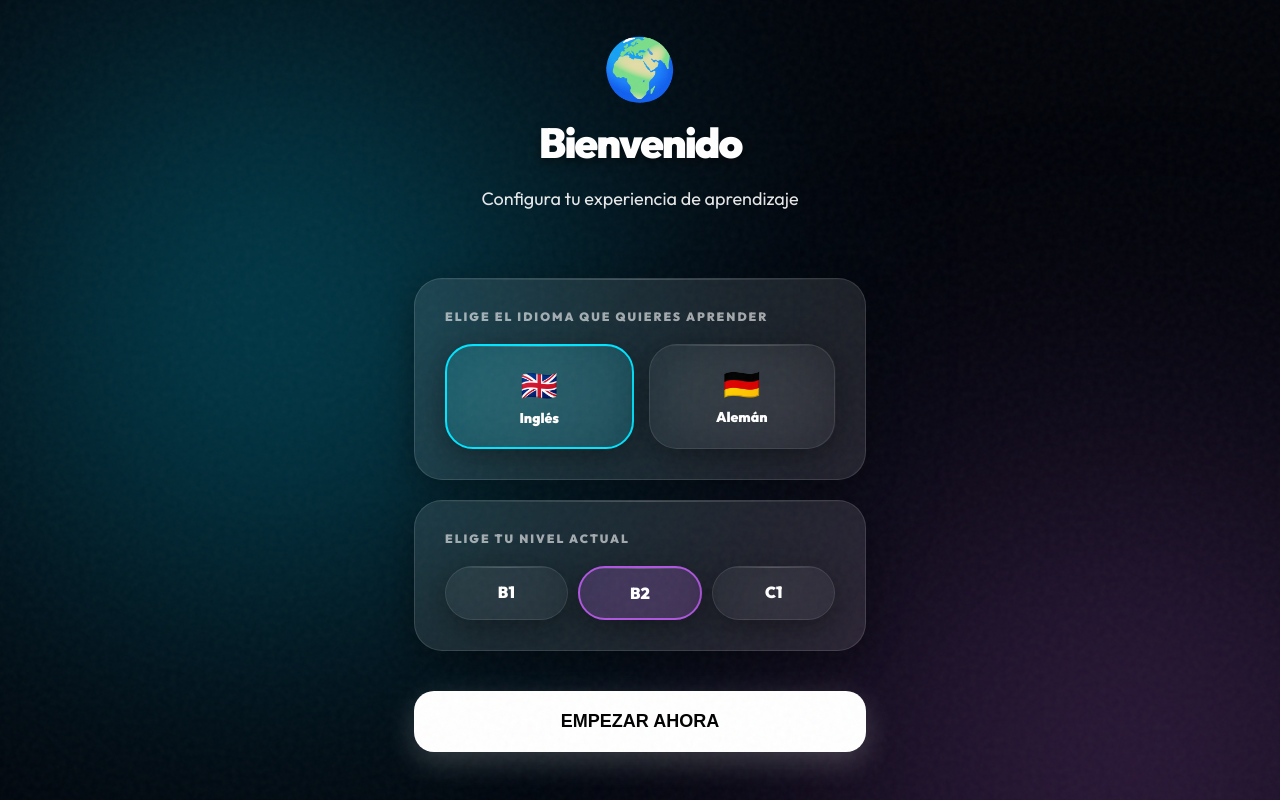
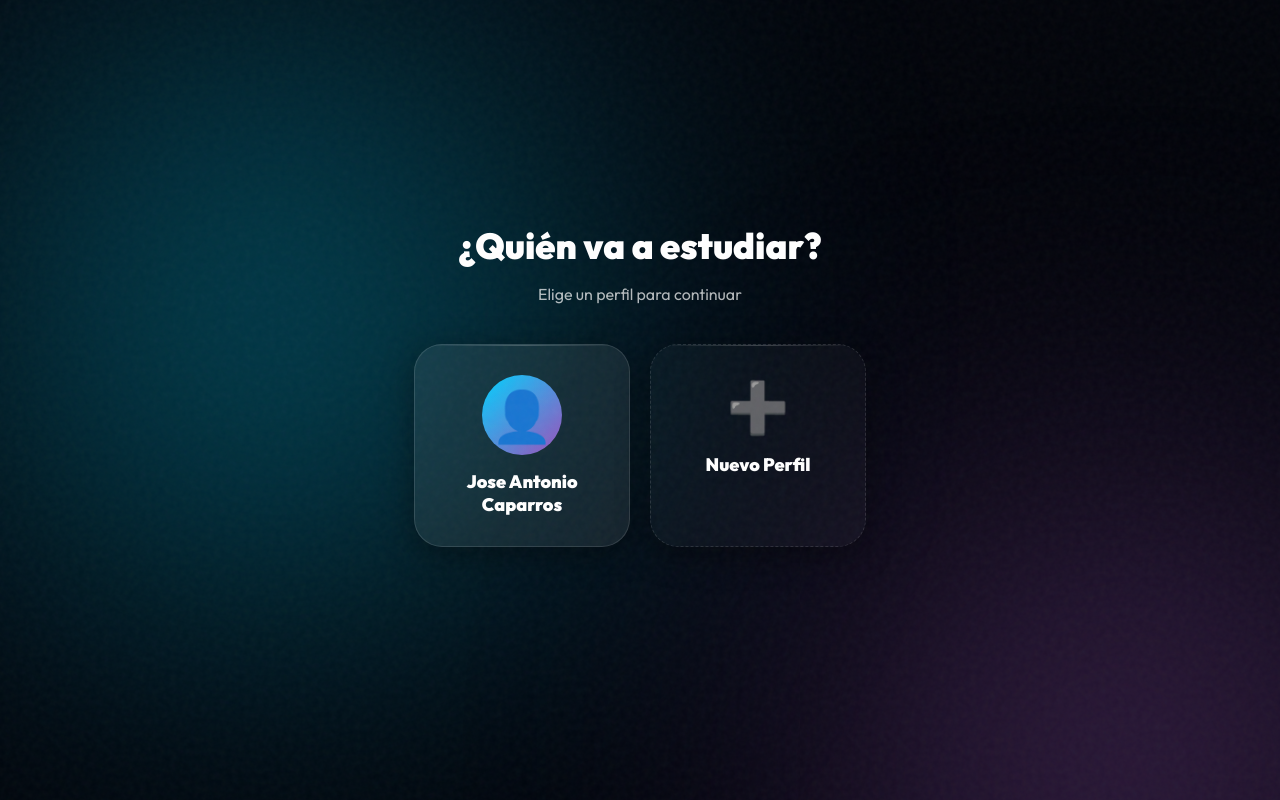
Before and after one commit to jacaparr/language-learning-dashboard, a React (Vite) app: page / in a window 1280 px wide. Built offline with nearby package versions, Linux system fonts and the light colour scheme.

Commit message:
Add multi-user profile support with data isolation

```diff
--- a/src/App.jsx
+++ b/src/App.jsx
@@ -18,7 +18,7 @@ const pageVariants = {
   exit: { opacity: 0, y: -20, transition: { duration: 0.4 } }
 };
 
-function ProfileView({ xp, streak, onExit }) {
+function ProfileView({ user, xp, streak, onExit, onChangeProfile }) {
   return (
     <>
       <div className="mesh-container">
@@ -31,9 +31,9 @@ function ProfileView({ xp, streak, onExit }) {
         </header>
 
         <div className="glass-card reveal" style={{ textAlign: 'center', padding: '40px' }}>
-          <div style={{ width: '100px', height: '100px', background: 'linear-gradient(135deg, #00d2ff, #9d50bb)', borderRadius: '50%', margin: '0 auto 20px auto', display: 'flex', alignItems: 'center', justifyContent: 'center', fontSize: '40px', border: '4px solid rgba(255,255,255,0.2)' }}>👤</div>
-          <h2 style={{ fontSize: '28px', fontWeight: '900', margin: 0 }}>Jose Antonio Caparros</h2>
-          <p style={{ opacity: 0.8, color: '#fff' }}>Estudiante nivel C1</p>
+          <div style={{ width: '100px', height: '100px', background: user.color || 'linear-gradient(135deg, #00d2ff, #9d50bb)', borderRadius: '50%', margin: '0 auto 20px auto', display: 'flex', alignItems: 'center', justifyContent: 'center', fontSize: '40px', border: '4px solid rgba(255,255,255,0.2)' }}>{user.avatar || '👤'}</div>
+          <h2 style={{ fontSize: '28px', fontWeight: '900', margin: 0 }}>{user.name}</h2>
+          <p style={{ opacity: 0.8, color: '#fff' }}>Estudiante de Idiomas</p>
 
           <div style={{ display: 'grid', gridTemplateColumns: '1fr 1fr', gap: '15px', marginTop: '30px' }}>
             <div className="glass-card" style={{ padding: '15px', background: 'rgba(255,255,255,0.08)' }}>
@@ -45,6 +45,10 @@ function ProfileView({ xp, streak, onExit }) {
               <div style={{ fontSize: '24px', fontWeight: '900' }}>{streak}</div>
             </div>
           </div>
+
+          <button onClick={onChangeProfile} className="premium-btn" style={{ marginTop: '30px', width: '100%', padding: '15px', background: 'rgba(255,255,255,0.1)', color: '#fff', border: '1px solid rgba(255,255,255,0.2)' }}>
+            CAMBIAR PERFIL
+          </button>
         </div>
 
         <div className="glass-card reveal" style={{ marginTop: '20px', padding: '20px' }}>
@@ -57,6 +61,84 @@ function ProfileView({ xp, streak, onExit }) {
         </div>
       </div>
     </>
+  );
+}
+
+function UserSelector({ users, onSelect, onAdd }) {
+  const [isAdding, setIsAdding] = useState(false);
+  const [newName, setNewName] = useState('');
+
+  const colors = [
+    'linear-gradient(135deg, #00d2ff, #9d50bb)',
+    'linear-gradient(135deg, #ff9a9e, #fecfef)',
+    'linear-gradient(135deg, #a1c4fd, #c2e9fb)',
+    'linear-gradient(135deg, #84fab0, #8fd3f4)',
+    'linear-gradient(135deg, #fccb90, #d57eeb)'
+  ];
+  const avatars = ['👤', '🐱', '🦊', '🦁', '🐼', '🐨', '🐙', '🚀'];
+
+  return (
+    <div style={{ minHeight: '100vh', display: 'flex', flexDirection: 'column', alignItems: 'center', justifyContent: 'center', padding: '20px' }}>
+      <div className="mesh-container"><div className="orb orb-1"></div><div className="orb orb-2"></div></div>
+      <div className="dashboard-container reveal" style={{ maxWidth: '500px', width: '100%' }}>
+        <header style={{ textAlign: 'center', marginBottom: '40px' }}>
+          <h1 style={{ fontSize: '36px', fontWeight: '900', margin: 0 }}>¿Quién va a estudiar?</h1>
+          <p style={{ opacity: 0.7 }}>Elige un perfil para continuar</p>
+        </header>
+
+        <div style={{ display: 'grid', gridTemplateColumns: '1fr 1fr', gap: '20px', marginBottom: '30px' }}>
+          {users.map(u => (
+            <motion.div
+              key={u.id}
+              whileHover={{ y: -5, scale: 1.02 }}
+              onClick={() => onSelect(u.id)}
+              className="glass-card"
+              style={{ padding: '30px', textAlign: 'center', cursor: 'pointer', background: 'rgba(255,255,255,0.08)' }}
+            >
+              <div style={{ fontSize: '50px', marginBottom: '15px', background: u.color, borderRadius: '50%', width: '80px', height: '80px', display: 'flex', alignItems: 'center', justifyContent: 'center', margin: '0 auto 15px auto' }}>{u.avatar || '👤'}</div>
+              <div style={{ fontWeight: '900', fontSize: '18px' }}>{u.name}</div>
+            </motion.div>
+          ))}
+
+          <motion.div
+            whileHover={{ y: -5 }}
+            onClick={() => setIsAdding(true)}
+            className="glass-card"
+            style={{ padding: '30px', textAlign: 'center', cursor: 'pointer', background: 'rgba(255,255,255,0.03)', borderStyle: 'dashed' }}
+          >
+            <div style={{ fontSize: '50px', marginBottom: '15px' }}>➕</div>
+            <div style={{ fontWeight: '900', fontSize: '18px' }}>Nuevo Perfil</div>
+          </motion.div>
+        </div>
+
+        <AnimatePresence>
+          {isAdding && (
+            <motion.div initial={{ opacity: 0, scale: 0.9 }} animate={{ opacity: 1, scale: 1 }} exit={{ opacity: 0, scale: 0.9 }} className="glass-card" style={{ padding: '30px', background: 'rgba(0,0,0,0.8)', backdropFilter: 'blur(20px)', position: 'fixed', inset: '20px', zIndex: 100, display: 'flex', flexDirection: 'column', justifyContent: 'center' }}>
+              <h2 style={{ textAlign: 'center', marginBottom: '30px' }}>Crear Nuevo Perfil</h2>
+              <input
+                className="search-input"
+                placeholder="Nombre del usuario..."
+                value={newName}
+                onChange={e => setNewName(e.target.value)}
+                style={{ marginBottom: '30px' }}
+              />
+              <div style={{ display: 'flex', gap: '15px' }}>
+                <button className="glass-card" style={{ flex: 1, padding: '15px' }} onClick={() => setIsAdding(false)}>CANCELAR</button>
+                <button className="premium-btn" style={{ flex: 1, padding: '15px' }} onClick={() => {
+                  if (newName) {
+                    const color = colors[Math.floor(Math.random() * colors.length)];
+                    const avatar = avatars[Math.floor(Math.random() * avatars.length)];
+                    onAdd({ id: Date.now(), name: newName, color, avatar });
+                    setIsAdding(false);
+                    setNewName('');
+                  }
+                }}>CREAR</button>
+              </div>
+            </motion.div>
+          )}
+        </AnimatePresence>
+      </div>
+    </div>
   );
 }
 
@@ -159,48 +241,63 @@ function SuggestModal({ onCancel, onSuggest }) {
 }
 
 function App() {
+  const [users, setUsers] = useState(() => {
+    const saved = localStorage.getItem('users');
+    if (saved) return JSON.parse(saved);
+    // Usuario por defecto si no hay perfiles (migración)
+    return [{ id: 1, name: 'Jose Antonio Caparros', avatar: '👤', color: 'linear-gradient(135deg, #00d2ff, #9d50bb)' }];
+  });
+
+  const [activeUserId, setActiveUserId] = useState(() => {
+    return parseInt(localStorage.getItem('activeUserId')) || 1;
+  });
+
+  const activeUser = users.find(u => u.id === activeUserId) || users[0];
+  const uKey = `user_${activeUser.id}_`;
+
   const [language, setLanguage] = useState(() => {
-    const saved = localStorage.getItem('language') || 'en';
+    const saved = localStorage.getItem(uKey + 'language') || 'en';
     return saved === 'dt' ? 'de' : saved;
   });
-  const [level, setLevel] = useState(() => localStorage.getItem('level') || 'B1');
-  const [xp, setXp] = useState(() => parseInt(localStorage.getItem('xp')) || 420);
-  const [streak, setStreak] = useState(() => parseInt(localStorage.getItem('streak')) || 15);
+  const [level, setLevel] = useState(() => localStorage.getItem(uKey + 'level') || 'B1');
+  const [xp, setXp] = useState(() => parseInt(localStorage.getItem(uKey + 'xp')) || 0);
+  const [streak, setStreak] = useState(() => parseInt(localStorage.getItem(uKey + 'streak')) || 0);
   const [searchTerm, setSearchTerm] = useState('');
   const [view, setView] = useState(() => {
-    const saved = localStorage.getItem('view') || 'welcome';
-    // Solo restaurar vistas estables, nunca estados de juego
-    const stableViews = ['welcome', 'dashboard'];
+    const saved = localStorage.getItem('view') || 'user-selector';
+    const stableViews = ['user-selector', 'welcome', 'dashboard'];
     return stableViews.includes(saved) ? saved : 'dashboard';
   });
   const [selectedWords, setSelectedWords] = useState(() => {
-    const saved = localStorage.getItem('selectedWords');
+    const saved = localStorage.getItem(uKey + 'selectedWords');
     return saved ? JSON.parse(saved) : [];
   });
   const [isSuggesting, setIsSuggesting] = useState(false);
   const [customTopics, setCustomTopics] = useState(() => {
-    const saved = localStorage.getItem('customTopics');
+    const saved = localStorage.getItem(uKey + 'customTopics');
     return saved ? JSON.parse(saved) : [];
   });
   const [generatingTopicName, setGeneratingTopicName] = useState('');
 
   useEffect(() => {
-    localStorage.setItem('customTopics', JSON.stringify(customTopics));
-    localStorage.setItem('xp', xp);
-    localStorage.setItem('streak', streak);
-    localStorage.setItem('language', language);
-    localStorage.setItem('level', level);
+    localStorage.setItem('users', JSON.stringify(users));
+    localStorage.setItem('activeUserId', activeUserId);
+    localStorage.setItem(uKey + 'customTopics', JSON.stringify(customTopics));
+    localStorage.setItem(uKey + 'xp', xp);
+    localStorage.setItem(uKey + 'streak', streak);
+    localStorage.setItem(uKey + 'language', language);
+    localStorage.setItem(uKey + 'level', level);
     localStorage.setItem('view', view);
-    localStorage.setItem('selectedWords', JSON.stringify(selectedWords));
-  }, [customTopics, xp, streak, language, level, view, selectedWords]);
+    localStorage.setItem(uKey + 'selectedWords', JSON.stringify(selectedWords));
+  }, [users, activeUserId, uKey, customTopics, xp, streak, language, level, view, selectedWords]);
 
   const addXP = (earned) => {
     setXp(prev => Math.min(prev + earned, 500));
-    // Track daily XP for stats panel
     const today = new Date().toISOString().slice(0, 10);
-    const dailyXP = JSON.parse(localStorage.getItem('dailyXP') || '{}');
+    const dailyXPKey = uKey + 'dailyXP';
+    const dailyXP = JSON.parse(localStorage.getItem(dailyXPKey) || '{}');
     dailyXP[today] = (dailyXP[today] || 0) + earned;
-    localStorage.setItem('dailyXP', JSON.stringify(dailyXP));
+    localStorage.setItem(dailyXPKey, JSON.stringify(dailyXP));
   };
   const startTopic = (topic) => { setSelectedWords(topic.words); setView('flashcards'); };
   const startMatchGame = (topic) => { setSelectedWords(topic.words); setView('match'); };
@@ -307,6 +404,20 @@ function App() {
   // Contenido dinámico para las vistas
   const renderContent = () => {
     switch (view) {
+      case 'user-selector':
+        return <UserSelector
+          users={users}
+          onSelect={(id) => {
+            setActiveUserId(id);
+            // Forzar recarga de estado para el nuevo usuario
+            window.location.reload();
+          }}
+          onAdd={(u) => {
+            setUsers([...users, u]);
+            setActiveUserId(u.id);
+            setView('welcome');
+          }}
+        />;
       case 'welcome': return <WelcomeScreen onStart={handleStart} />;
       case 'quiz':
         const allWords = [...(defaultContent[language]?.[level]?.topics?.[0]?.words || []), ...customTopics.flatMap(t => t.words)];
@@ -355,7 +466,13 @@ function App() {
       case 'profile':
         return (
           <div style={{ position: 'relative' }}>
-            <ProfileView xp={xp} streak={streak} onExit={() => setView('dashboard')} />
+            <ProfileView
+              user={activeUser}
+              xp={xp}
+              streak={streak}
+              onExit={() => setView('dashboard')}
+              onChangeProfile={() => setView('user-selector')}
+            />
             <nav className="tab-bar">
               <button className="tab-btn" onClick={() => setView('dashboard')} style={{ border: 'none', cursor: 'pointer' }}>🏠</button>
               <button className="tab-btn" onClick={() => setView('quiz')} style={{ border: 'none', cursor: 'pointer' }}>🎯</button>
@@ -391,7 +508,7 @@ function App() {
             <div className="mesh-container"><div className="orb orb-1"></div><div className="orb orb-2"></div><div className="orb orb-3"></div></div>
             <div className="dashboard-container">
               <header className="header">
-                <h1 className="user-name">Jose Antonio Caparros</h1>
+                <h1 className="user-name">{activeUser.name}</h1>
                 <div className="badge-pill" style={{ background: 'rgba(0, 242, 255, 0.15)', color: '#00f2ff' }}>{level} • {currentFlag}</div>
               </header>
 
```
